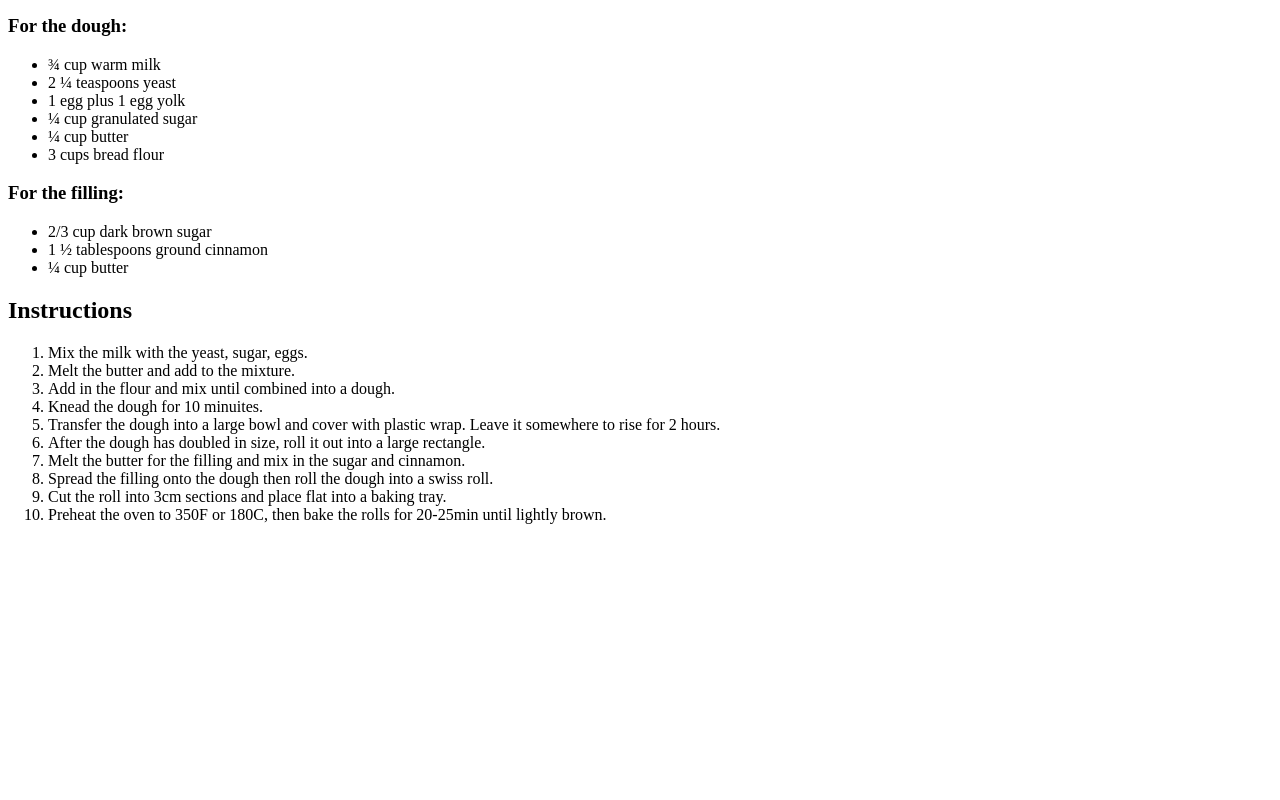
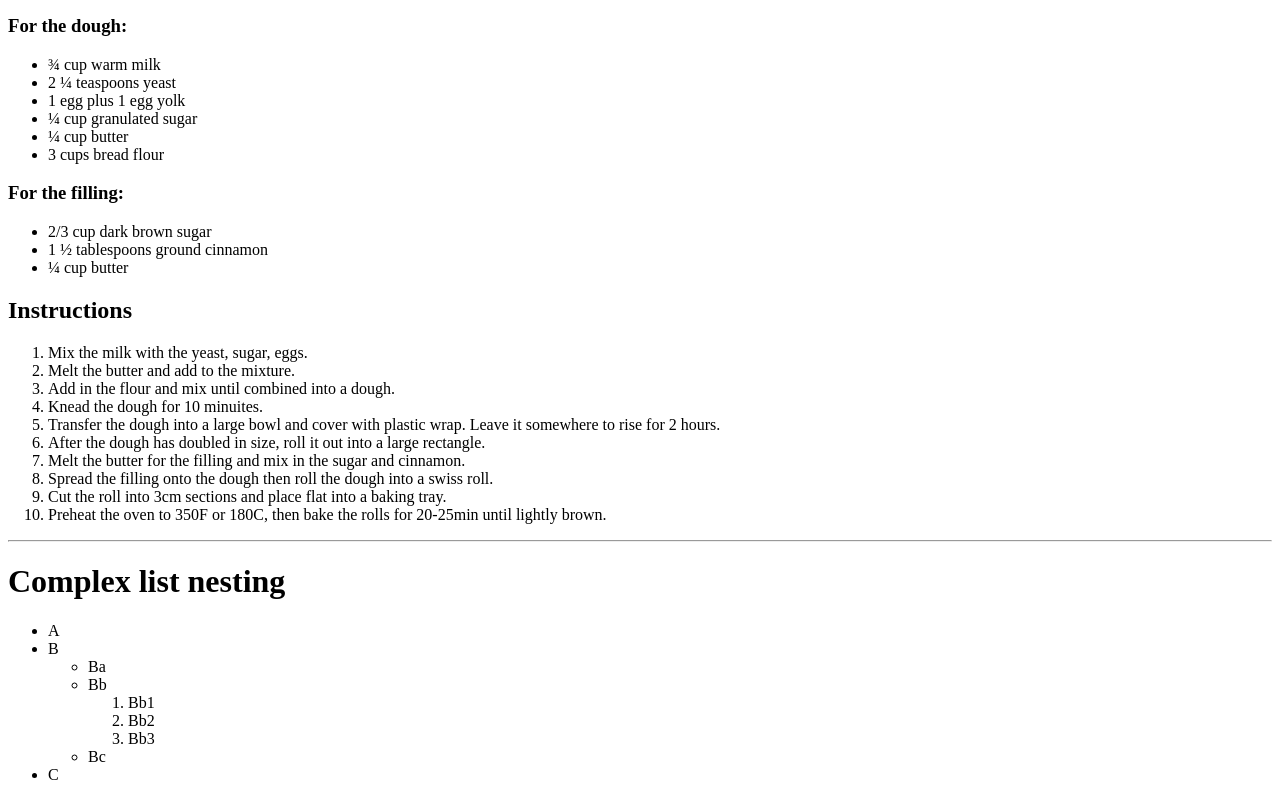
Before and after one commit to IvanR96/movie-ranking, a plain HTML site: page index.html in a window 1280 px wide. Shown: the part 491-1291 px from the top of the page. Before the commit the page ends 1031 px from the top, so only its background shows below. Drawn offline with Linux system fonts and the light colour scheme.

Commit message:
complex list nesting created

```diff
--- a/index.html
+++ b/index.html
@@ -57,6 +57,29 @@
         <li>Preheat the oven to 350F or 180C, then bake the rolls for 20-25min until lightly brown.</li>
     </ol>
 
+    <hr/>
+
+    <h1>Complex list nesting</h1>
+
+    <ul>
+        <li>A</li>
+        <li>
+            B
+            <ul>
+                <li>Ba</li>
+                <li>Bb
+                    <ol>
+                        <li>Bb1</li>
+                        <li>Bb2</li>
+                        <li>Bb3</li>
+                    </ol>
+                </li>
+                <li>Bc</li>
+            </ul>
+        </li>
+        <li>C</li>
+    </ul>
+
 
 </body>
 </html>
```
